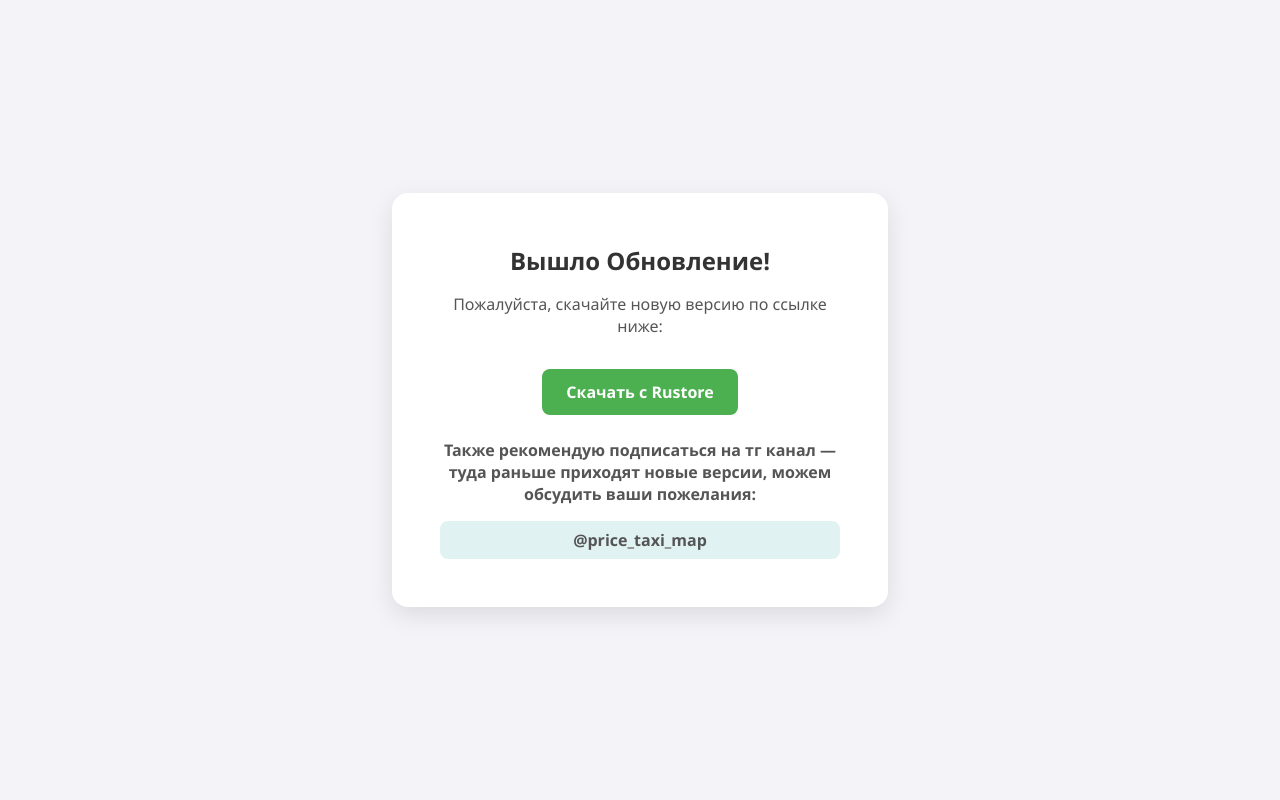
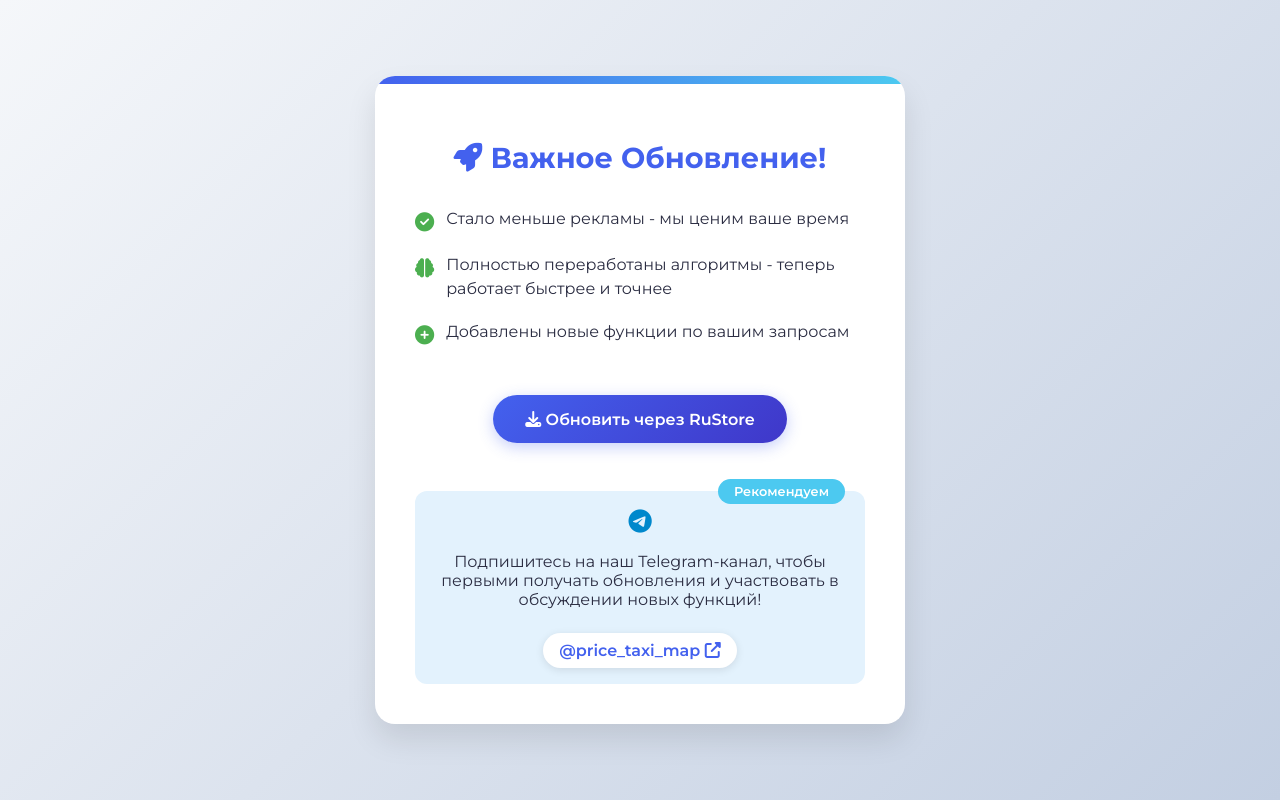
Before and after one commit to RvDt/TaxiAppAcces, a plain HTML site: page index.html in a window 1280 px wide. Drawn offline with Linux system fonts and the light colour scheme.

Commit message:
Update index.html

```diff
--- a/index.html
+++ b/index.html
@@ -2,79 +2,184 @@
 <html lang="ru">
 <head>
   <meta charset="UTF-8">
-  <title>Вышло Обновление!</title>
+  <title>Важное Обновление!</title>
   <meta name="viewport" content="width=device-width, initial-scale=1.0">
+  <link href="https://fonts.googleapis.com/css2?family=Montserrat:wght@400;600;700&display=swap" rel="stylesheet">
+  <link rel="stylesheet" href="https://cdnjs.cloudflare.com/ajax/libs/font-awesome/6.4.0/css/all.min.css">
   <style>
+    :root {
+      --primary: #4361ee;
+      --secondary: #3f37c9;
+      --accent: #4cc9f0;
+      --text: #2b2d42;
+      --light: #f8f9fa;
+      --success: #4caf50;
+    }
+
     body {
       margin: 0;
       padding: 0;
-      background: #f4f4f8;
-      font-family: 'Segoe UI', Tahoma, Geneva, Verdana, sans-serif;
+      background: linear-gradient(135deg, #f5f7fa 0%, #c3cfe2 100%);
+      font-family: 'Montserrat', sans-serif;
       display: flex;
       justify-content: center;
       align-items: center;
-      height: 100vh;
+      min-height: 100vh;
+      color: var(--text);
     }
+
     .card {
       background: white;
-      padding: 2rem 3rem;
-      border-radius: 16px;
-      box-shadow: 0 8px 24px rgba(0, 0, 0, 0.1);
+      padding: 2.5rem;
+      border-radius: 20px;
+      box-shadow: 0 15px 30px rgba(0, 0, 0, 0.1);
       text-align: center;
-      max-width: 400px;
+      max-width: 450px;
+      margin: 20px;
+      position: relative;
+      overflow: hidden;
     }
+
+    .card::before {
+      content: '';
+      position: absolute;
+      top: 0;
+      left: 0;
+      width: 100%;
+      height: 8px;
+      background: linear-gradient(90deg, var(--primary), var(--accent));
+    }
+
     .card h2 {
-      color: #333;
-      margin-bottom: 1rem;
+      color: var(--primary);
+      margin-bottom: 1.5rem;
+      font-size: 1.8rem;
+      font-weight: 700;
     }
-    .card p {
-      color: #555;
+
+    .update-features {
+      text-align: left;
+      margin: 2rem 0;
+    }
+
+    .feature {
+      display: flex;
+      align-items: flex-start;
+      margin-bottom: 1.2rem;
+    }
+
+    .feature-icon {
+      color: var(--success);
+      margin-right: 12px;
+      font-size: 1.2rem;
+      margin-top: 3px;
+    }
+
+    .feature-text {
+      flex: 1;
       font-size: 1rem;
-      margin-bottom: 1rem;
+      line-height: 1.5;
     }
-    .highlight {
-      font-weight: bold;
-      font-size: 1.05rem;
-      color: #222;
-      margin-top: 1.5rem;
-    }
-    .highlight-channel {
-      font-weight: bold;
-      font-size: 1.3rem;
-      color: #00796b;
-      background-color: #e0f2f1;
-      padding: 8px;
-      border-radius: 8px;
-      margin-top: 1rem;
-    }
-    .card a.button {
+
+    .button {
       display: inline-block;
-      padding: 0.75rem 1.5rem;
-      background-color: #4CAF50;
+      padding: 0.9rem 2rem;
+      background: linear-gradient(135deg, var(--primary) 0%, var(--secondary) 100%);
       color: white;
       text-decoration: none;
-      font-weight: bold;
-      border-radius: 8px;
-      transition: background-color 0.3s ease;
-      margin-top: 1rem;
+      font-weight: 600;
+      border-radius: 50px;
+      transition: all 0.3s ease;
+      margin: 1rem 0;
+      box-shadow: 0 4px 15px rgba(67, 97, 238, 0.3);
+      border: none;
+      cursor: pointer;
+      font-size: 1rem;
     }
-    .card a.button:hover {
-      background-color: #45a049;
+
+    .button:hover {
+      transform: translateY(-2px);
+      box-shadow: 0 6px 20px rgba(67, 97, 238, 0.4);
+    }
+
+    .telegram-promo {
+      background-color: #e3f2fd;
+      padding: 1rem;
+      border-radius: 12px;
+      margin-top: 2rem;
+      position: relative;
+    }
+
+    .telegram-icon {
+      color: #0088cc;
+      font-size: 1.5rem;
+      margin-bottom: 0.5rem;
+    }
+
+    .channel-link {
+      display: inline-block;
+      background-color: white;
+      padding: 0.5rem 1rem;
+      border-radius: 50px;
+      color: var(--primary);
+      font-weight: 600;
+      text-decoration: none;
+      margin-top: 0.5rem;
+      box-shadow: 0 2px 8px rgba(0, 0, 0, 0.1);
+      transition: all 0.3s ease;
+    }
+
+    .channel-link:hover {
+      transform: translateY(-2px);
+      box-shadow: 0 4px 12px rgba(0, 0, 0, 0.15);
+    }
+
+    .badge {
+      position: absolute;
+      top: -12px;
+      right: 20px;
+      background-color: var(--accent);
+      color: white;
+      padding: 0.3rem 1rem;
+      border-radius: 50px;
+      font-size: 0.8rem;
+      font-weight: 600;
     }
   </style>
 </head>
 <body>
-  <script>
-    document.body.innerHTML = `
-      <div class="card">
-        <h2>Вышло Обновление!</h2>
-        <p>Пожалуйста, скачайте новую версию по ссылке ниже:</p>
-        <a class="button" href="https://www.rustore.ru/catalog/app/com.taxihelper.coef" target="_blank">Скачать с Rustore</a>
+  <div class="card">
+    <h2><i class="fas fa-rocket"></i> Важное Обновление!</h2>
 
-        <p class="highlight">Также рекомендую подписаться на тг канал — туда раньше приходят новые версии, можем обсудить ваши пожелания:</p>
-        <p class="highlight-channel">@price_taxi_map</p>
+    <div class="update-features">
+      <div class="feature">
+        <div class="feature-icon"><i class="fas fa-check-circle"></i></div>
+        <div class="feature-text">Стало меньше рекламы - мы ценим ваше время</div>
       </div>
-    `;
-  </script>
+
+      <div class="feature">
+        <div class="feature-icon"><i class="fas fa-brain"></i></div>
+        <div class="feature-text">Полностью переработаны алгоритмы - теперь работает быстрее и точнее</div>
+      </div>
+
+      <div class="feature">
+        <div class="feature-icon"><i class="fas fa-plus-circle"></i></div>
+        <div class="feature-text">Добавлены новые функции по вашим запросам</div>
+      </div>
+    </div>
+
+    <a href="https://www.rustore.ru/catalog/app/com.taxihelper.coef" class="button">
+      <i class="fas fa-download"></i> Обновить через RuStore
+    </a>
+
+    <div class="telegram-promo">
+      <div class="badge">Рекомендуем</div>
+      <div class="telegram-icon"><i class="fab fa-telegram"></i></div>
+      <p>Подпишитесь на наш Telegram-канал, чтобы первыми получать обновления и участвовать в обсуждении новых функций!</p>
+      <a href="https://t.me/price_taxi_map" class="channel-link">
+        @price_taxi_map <i class="fas fa-external-link-alt"></i>
+      </a>
+    </div>
+  </div>
 </body>
 </html>
```
